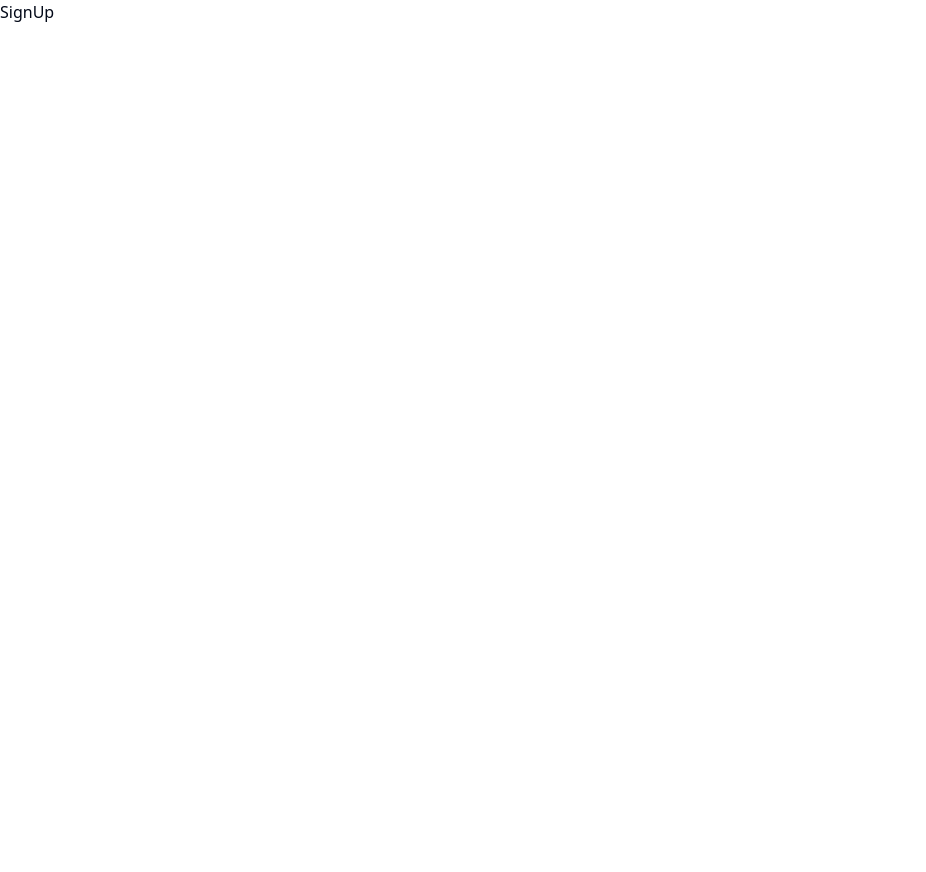
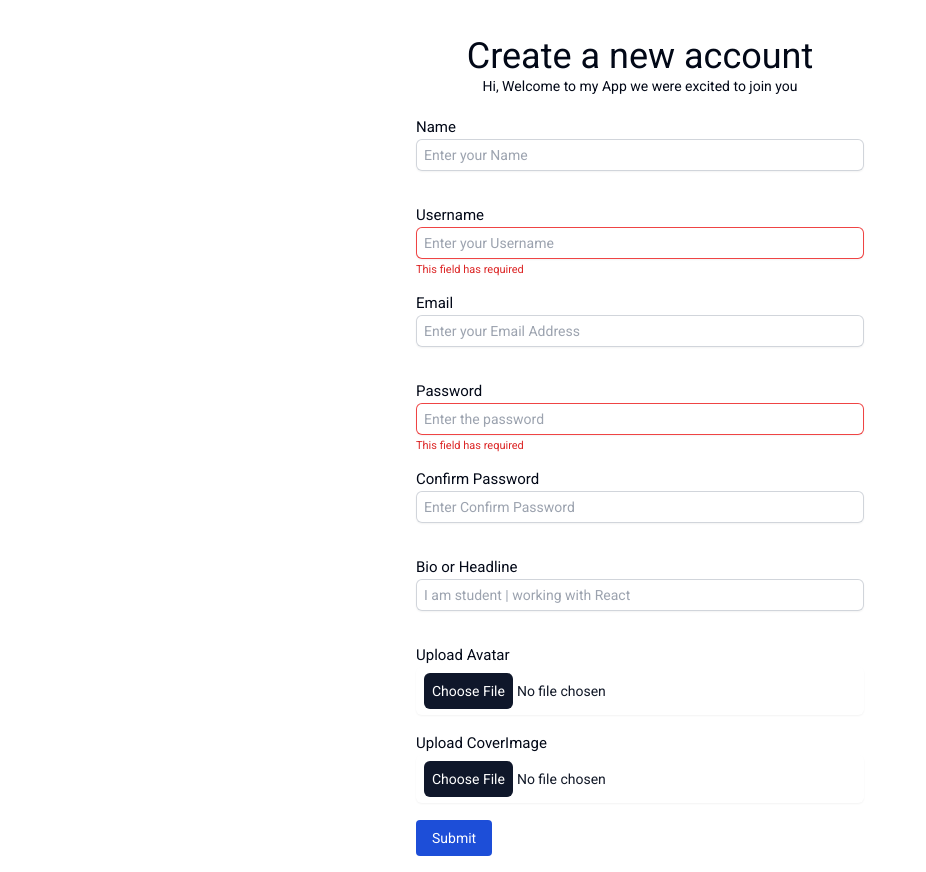
Before and after one commit to AtifAhmedShaikh/social-platform, a React (Vite) app in the folder frontend/: page /auth/signUp in a window 1280 px wide. Shown: the whole page, without its empty margins (0-926 px from the left). Before the commit the page ends 800 px from the top, so only its background shows below. Built offline with nearby package versions, Linux system fonts and the light colour scheme.

Commit message:
Add Login, Sign pages and create Navbar

```diff
--- /dev/null
+++ b/frontend/src/components/Navbar/Navbar.jsx
@@ -0,0 +1,28 @@
+import { Button } from "@/components/ui/button";
+import { useNavigate } from "react-router-dom";
+
+const Navbar = () => {
+  const navigate = useNavigate();
+  return (
+    <div className="w-100 h-14 bg-slate-900 shadow-md flex justify-between items-center px-5">
+      <div>
+        <img
+          className="h-8 w-auto"
+          src="https://tailwindui.com/img/logos/mark.svg?color=indigo&shade=600"
+          alt=""
+          onClick={() => navigate("/")}
+        />
+      </div>
+      <div className="flex gap-3">
+        <Button variant="primary" onClick={() => navigate("/auth/login")}>
+          Login
+        </Button>
+        <Button variant="primary" onClick={() => navigate("/auth/signUp")}>
+          SignUp
+        </Button>
+      </div>
+    </div>
+  );
+};
+
+export default Navbar;
--- a/frontend/src/components/ui/button.jsx
+++ b/frontend/src/components/ui/button.jsx
@@ -19,6 +19,8 @@ const buttonVariants = cva(
           "bg-secondary text-secondary-foreground shadow-sm hover:bg-secondary/80",
         ghost: "hover:bg-accent hover:text-accent-foreground",
         link: "text-primary underline-offset-4 hover:underline",
+        success:"text-white bg-green-700 hover:bg-green-800 focus:ring-4 focus:outline-none focus:ring-green-300 font-medium rounded-lg text-sm w-full sm:w-auto px-5 py-2.5 text-center dark:bg-green-600 dark:hover:bg-green-700 dark:focus:ring-green-800",
+        primary:"px-3 py-2 text-sm font-medium text-center text-white bg-blue-700 rounded-[4px] hover:bg-blue-800 focus:ring-4 focus:outline-none focus:ring-blue-300 dark:bg-blue-600 dark:hover:bg-blue-700 dark:focus:ring-blue-800"
       },
       size: {
         default: "h-9 px-4 py-2",
--- /dev/null
+++ b/frontend/src/components/ui/input.jsx
@@ -0,0 +1,33 @@
+import * as React from "react";
+
+import { cn } from "@/lib/utils";
+
+const Input = React.forwardRef(
+  ({ className, label, type, error, ...props }, ref) => {
+    return (
+      <>
+        <div className="flex w-full auto flex-col items-start mb-2 h-20">
+          <span className="text-[15px]">{label}</span>
+          <input
+            type={type}
+            className={cn(
+              "block w-full rounded-md border-0 px-2 py-1.5 text-gray-900 shadow-sm ring-1 ring-inset ring-gray-300 placeholder:text-gray-400 focus:ring-2 focus:ring-inset focus:ring-indigo-600 sm:text-sm sm:leading-2",
+              error && "ring-red-500",
+              className
+            )}
+            ref={ref}
+            {...props}
+          />
+          {error && (
+            <p className="text-red-600 text-[11px] text-left mt-[3px]">
+              This field has required{" "}
+            </p>
+          )}
+        </div>
+      </>
+    );
+  }
+);
+Input.displayName = "Input";
+
+export { Input };
--- a/frontend/src/index.css
+++ b/frontend/src/index.css
@@ -1,7 +1,14 @@
+@import url('https://fonts.googleapis.com/css2?family=Roboto:wght@300;400&display=swap');
 @tailwind base;
 @tailwind components;
 @tailwind utilities;
-
+*{
+  font-family: 'Roboto', sans-serif;
+}
+input:focus-visible{
+  outline:none !important;
+  border:none !important;
+}
 @layer base {
   :root {
     --background: 0 0% 100%;
--- a/frontend/src/pages/Home/Home.jsx
+++ b/frontend/src/pages/Home/Home.jsx
@@ -1,7 +1,11 @@
+import React from "react"
+import Navbar from "../../components/Navbar/Navbar"
 
 const Home = () => {
   return (
-    <div>Home</div>
+    <React.Fragment>
+      <Navbar/>
+    </React.Fragment>
   )
 }
 
--- a/frontend/src/pages/Login/Login.jsx
+++ b/frontend/src/pages/Login/Login.jsx
@@ -1,8 +1,25 @@
+import { Input } from "@/components/ui/input";
+import { Button } from "@/components/ui/button";
 
 const Login = () => {
   return (
-    <div>Login</div>
-  )
-}
+    <div className="py-4 text-center">
+      <div className="py-5">
+      <h2 className="text-4xl">
+        Login your account
+      </h2>
+      </div>
+    <form className="max-w-md mx-auto h-auto flex justify-start items-center flex-col ">
+      <Input type="text" label="Username or Email " placeholder="Enter your Username or Email " error={true} />
+      <Input type="password" label="Password" placeholder="Enter the password" error={true}/>
+      <div className="flex justify-start w-full">
+      <Button type="submit" variant="primary">
+        Submit
+      </Button>
+      </div>
+    </form>
+    </div>
+  );
+};
 
-export default Login
+export default Login;
--- a/frontend/src/pages/SignUp/SignUp.jsx
+++ b/frontend/src/pages/SignUp/SignUp.jsx
@@ -1,8 +1,34 @@
+import { Input } from "@/components/ui/input";
+import { Button } from "@/components/ui/button";
 
 const SignUp = () => {
   return (
-    <div>SignUp</div>
-  )
-}
+    <div className="py-4 text-center">
+      <div className="py-5">
+      <h2 className="text-4xl">
+        Create a new account
+      </h2>
+      <p className="text-sm">
+        Hi, Welcome to my App we were excited to join you
+      </p>
+      </div>
+    <form className="max-w-md mx-auto h-auto flex justify-start items-center flex-col ">
+      <Input type="name" label="Name" placeholder="Enter your Name" />
+      <Input type="text" label="Username" placeholder="Enter your Username" error={true} />
+      <Input type="email" label="Email" placeholder="Enter your Email Address" />
+      <Input type="password" label="Password" placeholder="Enter the password" error={true}/>
+      <Input type="password" label="Confirm Password" placeholder="Enter Confirm Password " />
+      <Input type="text" label="Bio or Headline " placeholder="I am student | working with React " />
+      <Input type="file" label="Upload Avatar" placeholder="Attach Profile Image  " className="file:bg-slate-900 file:border-0 file:text-white file:rounded-md border-0 ring-0 file:px-2 file:py-2 focus:ring-0 file:focus:ring-blue-300" />
+      <Input type="file" label="Upload CoverImage" placeholder="Attach Profile Image  " className="file:bg-slate-900 file:border-0 file:text-white file:rounded-md border-0 ring-0 file:px-2 file:py-2 focus:ring-0 file:focus:ring-blue-300" />
+      <div className="flex justify-start w-full">
+      <Button type="submit" variant="primary">
+        Submit
+      </Button>
+      </div>
+    </form>
+    </div>
+  );
+};
 
-export default SignUp
+export default SignUp;
```
